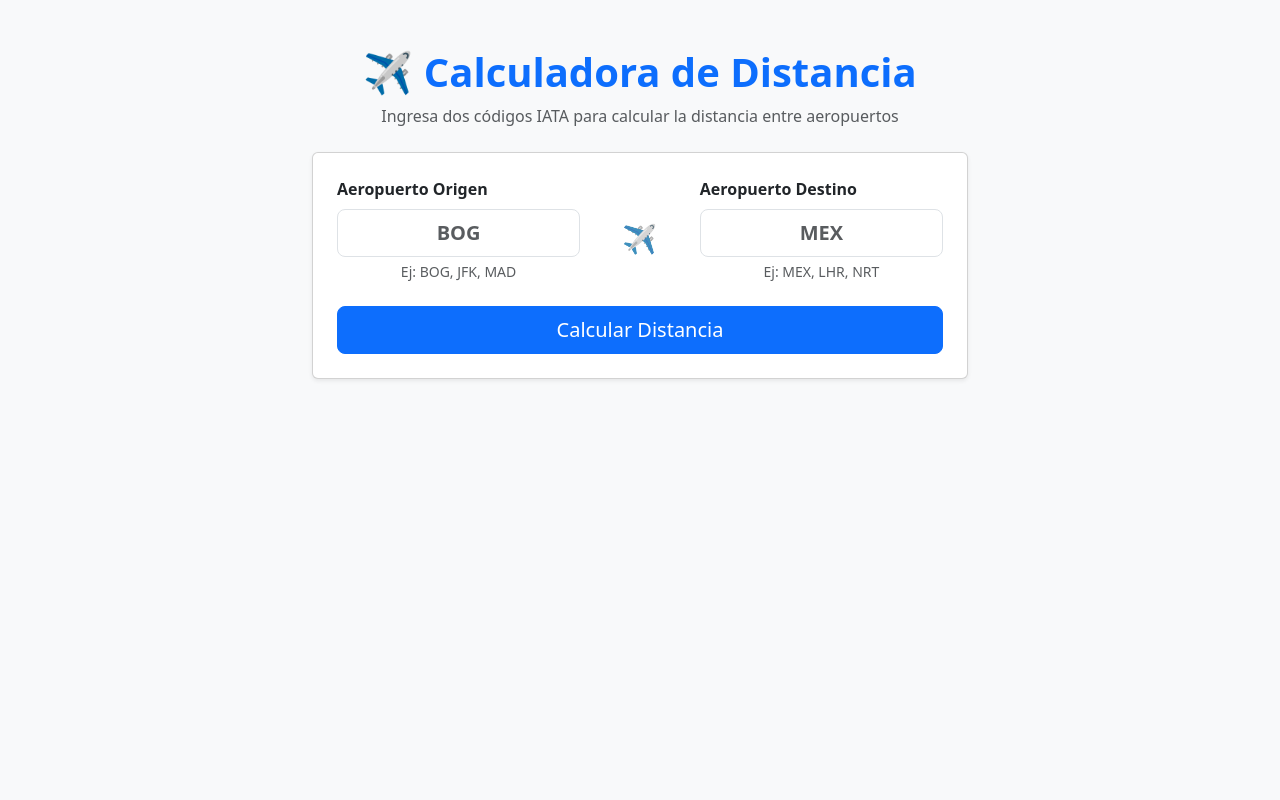
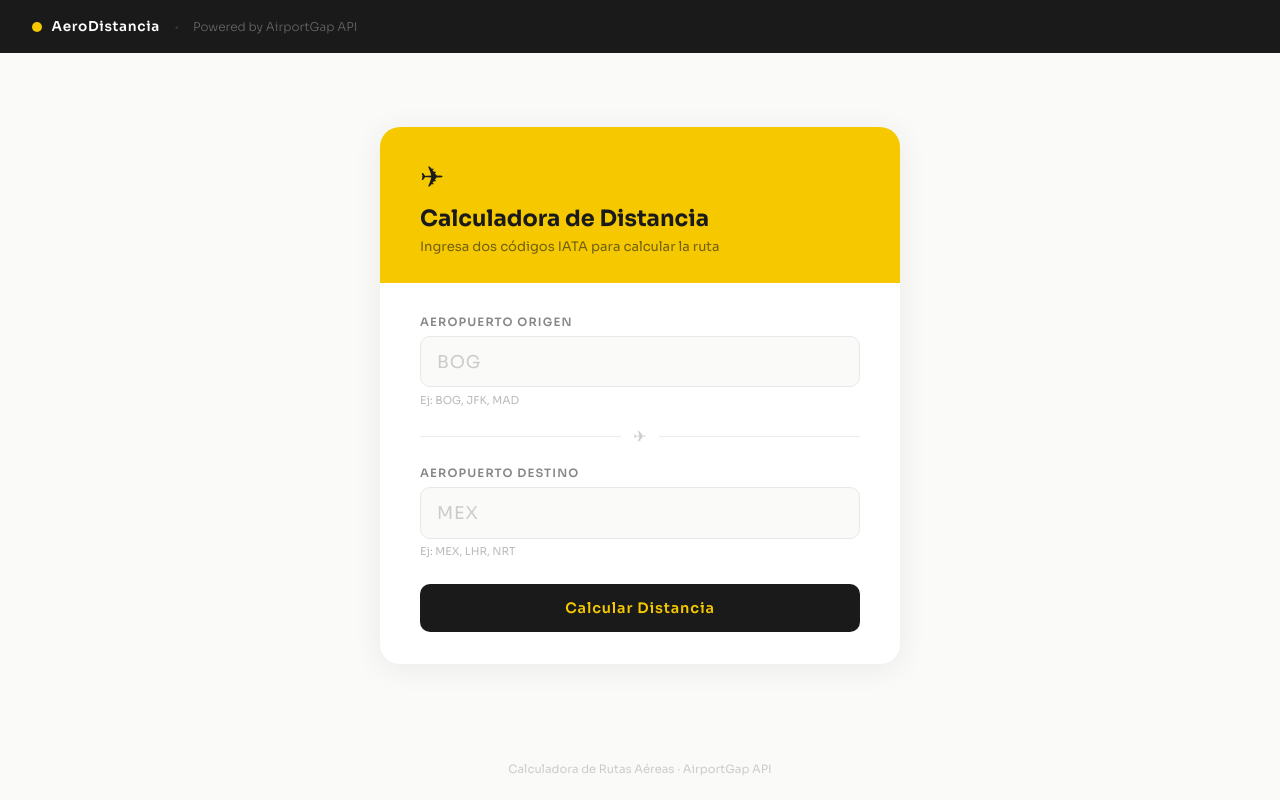
Before and after one commit to medina075/api_aeropuerto, a Django app: page / in a window 1280 px wide. Run offline with Django 4.2, Linux system fonts and the light colour scheme.

Commit message:
actualizacion diseño pagina

```diff
--- a/airport_distance_project/airports/templates/airport_distance.html
+++ b/airport_distance_project/airports/templates/airport_distance.html
@@ -3,137 +3,398 @@
 <head>
     <meta charset="UTF-8">
     <meta name="viewport" content="width=device-width, initial-scale=1.0">
-    <title>Calculadora de Distancia entre Aeropuertos</title>
-    <link href="https://cdn.jsdelivr.net/npm/bootstrap@5.3.0/dist/css/bootstrap.min.css" rel="stylesheet">
+    <title>Calculadora de Distancia — Aeropuertos</title>
+    <link href="https://fonts.googleapis.com/css2?family=Sora:wght@300;400;600;700&display=swap" rel="stylesheet">
+    <style>
+        * { margin: 0; padding: 0; box-sizing: border-box; }
+
+        body {
+            font-family: 'Sora', sans-serif;
+            background: #FAFAF8;
+            color: #1A1A1A;
+            min-height: 100vh;
+            display: flex;
+            flex-direction: column;
+        }
+
+        /* TOP BAR */
+        .topbar {
+            background: #1A1A1A;
+            padding: 1rem 2rem;
+            display: flex;
+            align-items: center;
+            gap: 0.6rem;
+        }
+
+        .topbar-dot {
+            width: 10px; height: 10px;
+            background: #F5C800;
+            border-radius: 50%;
+        }
+
+        .topbar-name {
+            font-size: 0.85rem;
+            font-weight: 600;
+            color: #fff;
+            letter-spacing: 0.05em;
+        }
+
+        .topbar-sep { color: #444; margin: 0 0.3rem; }
+
+        .topbar-sub {
+            font-size: 0.75rem;
+            color: #666;
+            font-weight: 300;
+        }
+
+        /* MAIN */
+        main {
+            flex: 1;
+            display: flex;
+            align-items: center;
+            justify-content: center;
+            padding: 3rem 1.5rem;
+        }
+
+        .card {
+            background: #fff;
+            border-radius: 20px;
+            width: 100%;
+            max-width: 520px;
+            box-shadow: 0 4px 30px rgba(0,0,0,0.07);
+            overflow: hidden;
+        }
+
+        /* CARD HEADER */
+        .card-header {
+            background: #F5C800;
+            padding: 2rem 2.5rem 1.75rem;
+        }
+
+        .card-header-icon {
+            font-size: 1.8rem;
+            margin-bottom: 0.6rem;
+            display: block;
+        }
+
+        .card-header h1 {
+            font-size: 1.4rem;
+            font-weight: 700;
+            color: #1A1A1A;
+            line-height: 1.2;
+        }
+
+        .card-header p {
+            font-size: 0.82rem;
+            color: rgba(26,26,26,0.6);
+            margin-top: 0.4rem;
+            font-weight: 400;
+        }
+
+        /* CARD BODY */
+        .card-body {
+            padding: 2rem 2.5rem;
+        }
+
+        .field { margin-bottom: 1.2rem; }
+
+        label {
+            display: block;
+            font-size: 0.72rem;
+            font-weight: 600;
+            letter-spacing: 0.1em;
+            text-transform: uppercase;
+            color: #888;
+            margin-bottom: 0.45rem;
+        }
+
+        input[type="text"] {
+            width: 100%;
+            padding: 0.85rem 1rem;
+            border: 1.5px solid #E8E8E8;
+            border-radius: 10px;
+            font-family: 'Sora', sans-serif;
+            font-size: 1.1rem;
+            font-weight: 600;
+            color: #1A1A1A;
+            letter-spacing: 0.12em;
+            text-transform: uppercase;
+            outline: none;
+            transition: border-color 0.2s, box-shadow 0.2s;
+            background: #FAFAF8;
+        }
+
+        input[type="text"]::placeholder {
+            color: #CCC;
+            font-weight: 400;
+            letter-spacing: 0.05em;
+        }
+
+        input[type="text"]:focus {
+            border-color: #F5C800;
+            box-shadow: 0 0 0 3px rgba(245,200,0,0.15);
+            background: #fff;
+        }
+
+        .hint {
+            font-size: 0.68rem;
+            color: #BBB;
+            margin-top: 0.35rem;
+        }
+
+        /* DIVIDER */
+        .divider {
+            display: flex;
+            align-items: center;
+            gap: 0.75rem;
+            margin: 0.4rem 0 1.2rem;
+        }
+
+        .divider-line {
+            flex: 1;
+            height: 1px;
+            background: #EBEBEB;
+        }
+
+        .divider-icon {
+            font-size: 1rem;
+            color: #CCC;
+        }
+
+        /* BUTTON */
+        .btn {
+            width: 100%;
+            background: #1A1A1A;
+            color: #F5C800;
+            border: none;
+            border-radius: 10px;
+            padding: 0.95rem;
+            font-family: 'Sora', sans-serif;
+            font-size: 0.9rem;
+            font-weight: 600;
+            letter-spacing: 0.06em;
+            cursor: pointer;
+            transition: background 0.2s, transform 0.15s;
+            margin-top: 0.4rem;
+        }
+
+        .btn:hover { background: #2C2C2C; transform: translateY(-1px); }
+        .btn:active { transform: translateY(0); }
+
+        /* ERROR */
+        .error-box {
+            margin-top: 1.2rem;
+            background: #FFF5F5;
+            border: 1px solid #FED7D7;
+            border-radius: 10px;
+            padding: 0.85rem 1rem;
+            font-size: 0.82rem;
+            color: #C53030;
+            display: flex;
+            gap: 0.5rem;
+            align-items: flex-start;
+        }
+
+        /* RESULTS */
+        .results {
+            margin-top: 1.5rem;
+            border-top: 1.5px solid #F0F0F0;
+            padding-top: 1.5rem;
+        }
+
+        .results-title {
+            font-size: 0.7rem;
+            font-weight: 600;
+            letter-spacing: 0.12em;
+            text-transform: uppercase;
+            color: #AAA;
+            margin-bottom: 1.2rem;
+        }
+
+        /* ROUTE ROW */
+        .route-row {
+            display: flex;
+            align-items: center;
+            gap: 0.75rem;
+            margin-bottom: 1.5rem;
+            background: #FAFAF8;
+            border-radius: 12px;
+            padding: 1rem 1.1rem;
+            border: 1px solid #F0F0F0;
+        }
+
+        .route-airport {
+            flex: 1;
+        }
+
+        .route-code {
+            font-size: 1.6rem;
+            font-weight: 700;
+            color: #1A1A1A;
+            line-height: 1;
+        }
+
+        .route-name {
+            font-size: 0.75rem;
+            color: #888;
+            margin-top: 0.2rem;
+            line-height: 1.3;
+        }
+
+        .route-arrow {
+            color: #F5C800;
+            font-size: 1.2rem;
+            flex-shrink: 0;
+        }
+
+        /* DISTANCE CARDS */
+        .dist-grid {
+            display: grid;
+            grid-template-columns: repeat(3, 1fr);
+            gap: 0.75rem;
+        }
+
+        .dist-card {
+            background: #FAFAF8;
+            border: 1px solid #EBEBEB;
+            border-radius: 12px;
+            padding: 1rem 0.75rem;
+            text-align: center;
+            transition: border-color 0.2s;
+        }
+
+        .dist-card:hover { border-color: #F5C800; }
+
+        .dist-value {
+            font-size: 1.2rem;
+            font-weight: 700;
+            color: #1A1A1A;
+        }
+
+        .dist-label {
+            font-size: 0.65rem;
+            color: #AAA;
+            text-transform: uppercase;
+            letter-spacing: 0.08em;
+            margin-top: 0.25rem;
+            font-weight: 600;
+        }
+
+        /* FOOTER */
+        footer {
+            text-align: center;
+            padding: 1.5rem;
+            font-size: 0.72rem;
+            color: #CCC;
+        }
+
+        @media (max-width: 480px) {
+            .card-body { padding: 1.5rem; }
+            .card-header { padding: 1.5rem; }
+            .dist-grid { grid-template-columns: 1fr; }
+        }
+    </style>
 </head>
-<body class="bg-light">
+<body>
 
-    <div class="container mt-5" style="max-width: 680px;">
-
-        <div class="text-center mb-4">
-            <h1 class="fw-bold text-primary">✈ Calculadora de Distancia</h1>
-            <p class="text-muted">Ingresa dos códigos IATA para calcular la distancia entre aeropuertos</p>
+    <div class="topbar">
+        <div class="topbar-dot"></div>
+        <span class="topbar-name">AeroDistancia</span>
+        <span class="topbar-sep">·</span>
+        <span class="topbar-sub">Powered by AirportGap API</span>
     </div>
 
-        <div class="card shadow-sm mb-4">
-            <div class="card-body p-4">
+    <main>
+        <div class="card">
+
+            <div class="card-header">
+                <span class="card-header-icon">✈</span>
+                <h1>Calculadora de Distancia</h1>
+                <p>Ingresa dos códigos IATA para calcular la ruta</p>
+            </div>
+
+            <div class="card-body">
                 <form method="POST" action="">
                     {% csrf_token %}
-                    <div class="row g-3">
-                        <div class="col-md-5">
-                            <label for="aeropuerto_origen" class="form-label fw-semibold">Aeropuerto Origen</label>
-                            <input
-                                type="text"
-                                id="aeropuerto_origen"
-                                name="aeropuerto_origen"
-                                class="form-control form-control-lg text-uppercase text-center fw-bold"
-                                placeholder="BOG"
-                                maxlength="3"
-                                value="{{ aeropuerto_origen }}"
-                                required
-                            >
-                            <div class="form-text text-center">Ej: BOG, JFK, MAD</div>
+
+                    <div class="field">
+                        <label for="aeropuerto_origen">Aeropuerto Origen</label>
+                        <input type="text" id="aeropuerto_origen" name="aeropuerto_origen"
+                            placeholder="BOG" maxlength="3"
+                            value="{{ aeropuerto_origen }}" required autocomplete="off">
+                        <div class="hint">Ej: BOG, JFK, MAD</div>
                     </div>
 
-                        <div class="col-md-2 d-flex align-items-center justify-content-center pt-3">
-                            <span class="fs-3 text-muted">✈</span>
+                    <div class="divider">
+                        <div class="divider-line"></div>
+                        <div class="divider-icon">✈</div>
+                        <div class="divider-line"></div>
                     </div>
 
-                        <div class="col-md-5">
-                            <label for="aeropuerto_destino" class="form-label fw-semibold">Aeropuerto Destino</label>
-                            <input
-                                type="text"
-                                id="aeropuerto_destino"
-                                name="aeropuerto_destino"
-                                class="form-control form-control-lg text-uppercase text-center fw-bold"
-                                placeholder="MEX"
-                                maxlength="3"
-                                value="{{ aeropuerto_destino }}"
-                                required
-                            >
-                            <div class="form-text text-center">Ej: MEX, LHR, NRT</div>
-                        </div>
+                    <div class="field">
+                        <label for="aeropuerto_destino">Aeropuerto Destino</label>
+                        <input type="text" id="aeropuerto_destino" name="aeropuerto_destino"
+                            placeholder="MEX" maxlength="3"
+                            value="{{ aeropuerto_destino }}" required autocomplete="off">
+                        <div class="hint">Ej: MEX, LHR, NRT</div>
                     </div>
 
-                    <div class="d-grid mt-4">
-                        <button type="submit" class="btn btn-primary btn-lg">Calcular Distancia</button>
-                    </div>
+                    <button type="submit" class="btn">Calcular Distancia</button>
                 </form>
-            </div>
-        </div>
 
                 {% if error %}
-        <div class="alert alert-danger alert-dismissible fade show" role="alert">
-            <strong>⚠ Error:</strong> {{ error }}
-            <button type="button" class="btn-close" data-bs-dismiss="alert" aria-label="Close"></button>
+                <div class="error-box">
+                    <span>⚠</span>
+                    <span>{{ error }}</span>
                 </div>
                 {% endif %}
 
                 {% if resultado %}
-        <div class="card shadow">
-            <div class="card-header bg-success text-white">
-                <h5 class="mb-0">✅ Resultados del Cálculo</h5>
+                <div class="results">
+                    <div class="results-title">Resultado</div>
+
+                    <div class="route-row">
+                        <div class="route-airport">
+                            <div class="route-code">{{ resultado.aeropuerto_origen.codigo }}</div>
+                            <div class="route-name">{{ resultado.aeropuerto_origen.nombre }}<br>{{ resultado.aeropuerto_origen.ciudad }}, {{ resultado.aeropuerto_origen.pais }}</div>
                         </div>
-            <div class="card-body p-4">
-
-                <div class="row mb-3">
-                    <div class="col-md-5">
-                        <p class="text-muted small mb-1 text-uppercase fw-semibold">Origen</p>
-                        <p class="mb-0">
-                            <span class="badge bg-primary fs-6 me-2">{{ resultado.aeropuerto_origen.codigo }}</span>
-                            <strong>{{ resultado.aeropuerto_origen.nombre }}</strong>
-                        </p>
-                        <p class="text-muted small mt-1">
-                            {{ resultado.aeropuerto_origen.ciudad }}, {{ resultado.aeropuerto_origen.pais }}
-                        </p>
-                    </div>
-
-                    <div class="col-md-2 d-flex align-items-center justify-content-center">
-                        <span class="fs-2 text-primary">✈</span>
-                    </div>
-
-                    <div class="col-md-5">
-                        <p class="text-muted small mb-1 text-uppercase fw-semibold">Destino</p>
-                        <p class="mb-0">
-                            <span class="badge bg-primary fs-6 me-2">{{ resultado.aeropuerto_destino.codigo }}</span>
-                            <strong>{{ resultado.aeropuerto_destino.nombre }}</strong>
-                        </p>
-                        <p class="text-muted small mt-1">
-                            {{ resultado.aeropuerto_destino.ciudad }}, {{ resultado.aeropuerto_destino.pais }}
-                        </p>
+                        <div class="route-arrow">→</div>
+                        <div class="route-airport" style="text-align:right;">
+                            <div class="route-code">{{ resultado.aeropuerto_destino.codigo }}</div>
+                            <div class="route-name">{{ resultado.aeropuerto_destino.nombre }}<br>{{ resultado.aeropuerto_destino.ciudad }}, {{ resultado.aeropuerto_destino.pais }}</div>
                         </div>
                     </div>
 
-                <hr>
-
-                <h6 class="text-muted text-uppercase fw-semibold mb-3">📏 Distancias Calculadas</h6>
-                <div class="row g-3 text-center">
-                    <div class="col-md-4">
-                        <div class="p-3 bg-light rounded border">
-                            <div class="fs-4 fw-bold text-primary">{{ resultado.distancia_km }}</div>
-                            <div class="text-muted small">Kilómetros</div>
+                    <div class="dist-grid">
+                        <div class="dist-card">
+                            <div class="dist-value">{{ resultado.distancia_km }}</div>
+                            <div class="dist-label">Kilómetros</div>
                         </div>
+                        <div class="dist-card">
+                            <div class="dist-value">{{ resultado.distancia_millas }}</div>
+                            <div class="dist-label">Millas</div>
                         </div>
-                    <div class="col-md-4">
-                        <div class="p-3 bg-light rounded border">
-                            <div class="fs-4 fw-bold text-primary">{{ resultado.distancia_millas }}</div>
-                            <div class="text-muted small">Millas</div>
+                        <div class="dist-card">
+                            <div class="dist-value">{{ resultado.distancia_millas_nauticas }}</div>
+                            <div class="dist-label">Náuticas</div>
                         </div>
-                    </div>
-                    <div class="col-md-4">
-                        <div class="p-3 bg-light rounded border">
-                            <div class="fs-4 fw-bold text-primary">{{ resultado.distancia_millas_nauticas }}</div>
-                            <div class="text-muted small">Millas Náuticas</div>
-                        </div>
-                    </div>
-                </div>
-
                     </div>
                 </div>
                 {% endif %}
 
             </div>
+        </div>
+    </main>
 
-    <script src="https://cdn.jsdelivr.net/npm/bootstrap@5.3.0/dist/js/bootstrap.bundle.min.js"></script>
+    <footer>Calculadora de Rutas Aéreas · AirportGap API</footer>
+
+    <script>
+        document.querySelectorAll('input[type="text"]').forEach(input => {
+            input.addEventListener('input', function() {
+                this.value = this.value.toUpperCase().replace(/[^A-Z]/g, '');
+            });
+        });
+    </script>
+
 </body>
 </html>
```
Lines whose indentation alone changed are shown as unchanged.
